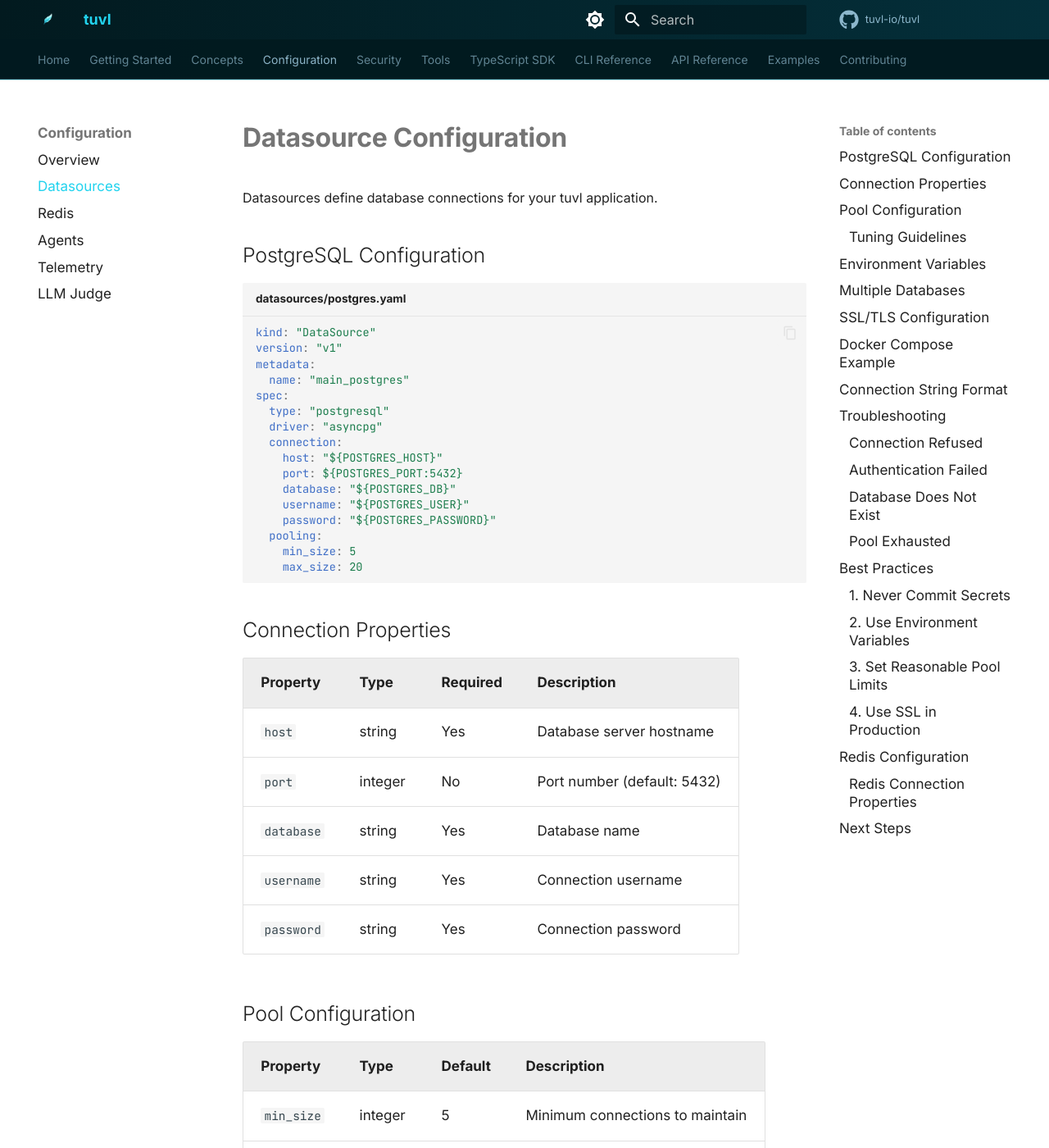
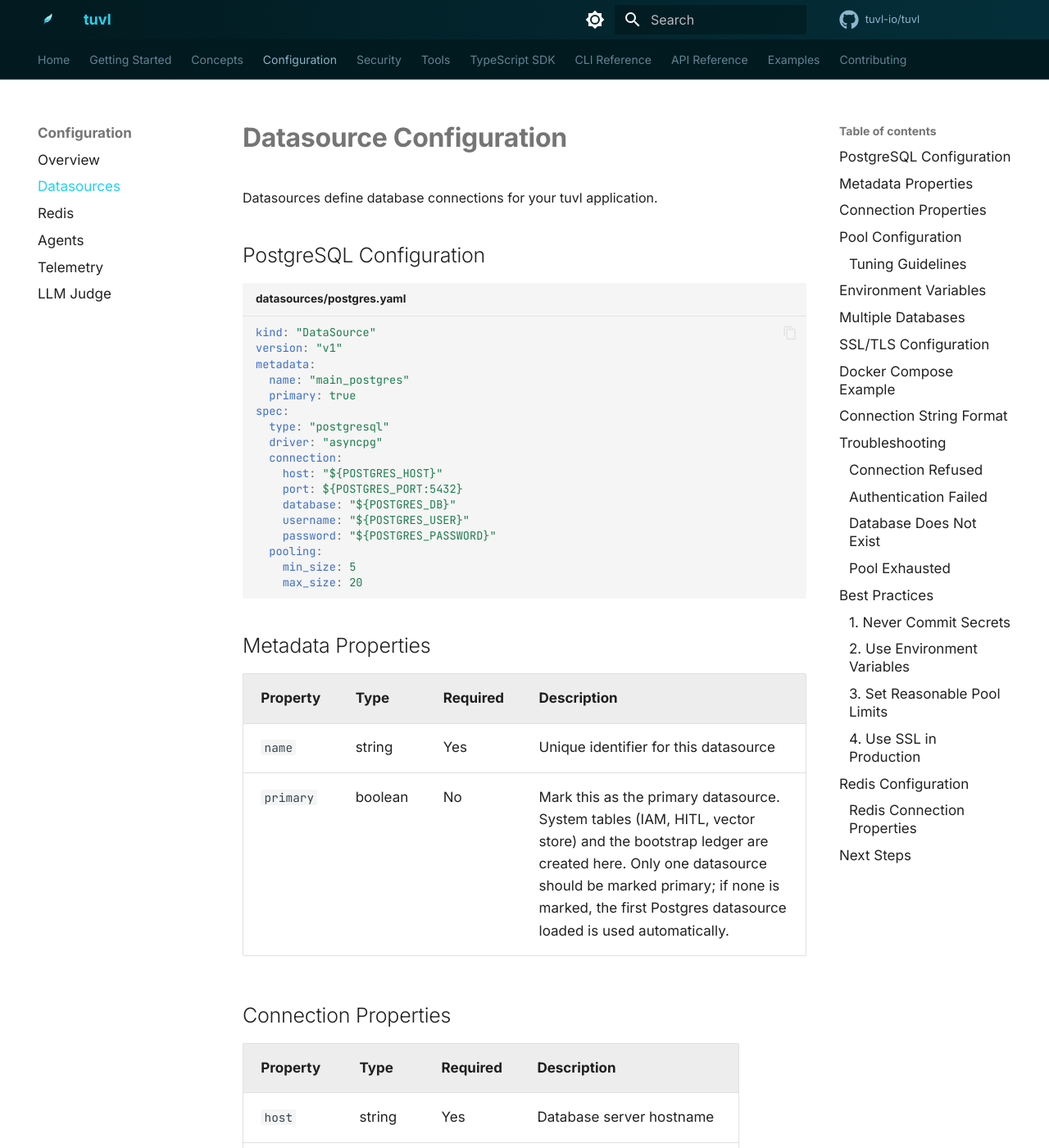
Before and after one commit to tuvl-io/docs, an MkDocs documentation site: the page built from docs/configuration/datasources.md, in a window 1280 px wide and 1400 px high. Shown: the whole window at 82% size. Built offline with MkDocs 1.6.1 and Material for MkDocs 9.7.7, drawn with Linux system fonts in a browser that asks for light colours; comment, search, counter and statistics services are not loaded.

Commit message:
Add primary datasource configuration and metadata properties to datasources documentation; create instructions file

````diff
--- a/docs/configuration/datasources.md
+++ b/docs/configuration/datasources.md
@@ -9,6 +9,7 @@ kind: "DataSource"
 version: "v1"
 metadata:
   name: "main_postgres"
+  primary: true
 spec:
   type: "postgresql"
   driver: "asyncpg"
@@ -22,6 +23,13 @@ spec:
     min_size: 5
     max_size: 20
 ```
+
+## Metadata Properties
+
+| Property | Type | Required | Description |
+|----------|------|----------|-------------|
+| `name` | string | Yes | Unique identifier for this datasource |
+| `primary` | boolean | No | Mark this as the primary datasource. System tables (IAM, HITL, vector store) and the bootstrap ledger are created here. Only one datasource should be marked primary; if none is marked, the first Postgres datasource loaded is used automatically. |
 
 ## Connection Properties
 
````
Also changed, not shown: instructions.md (added).
